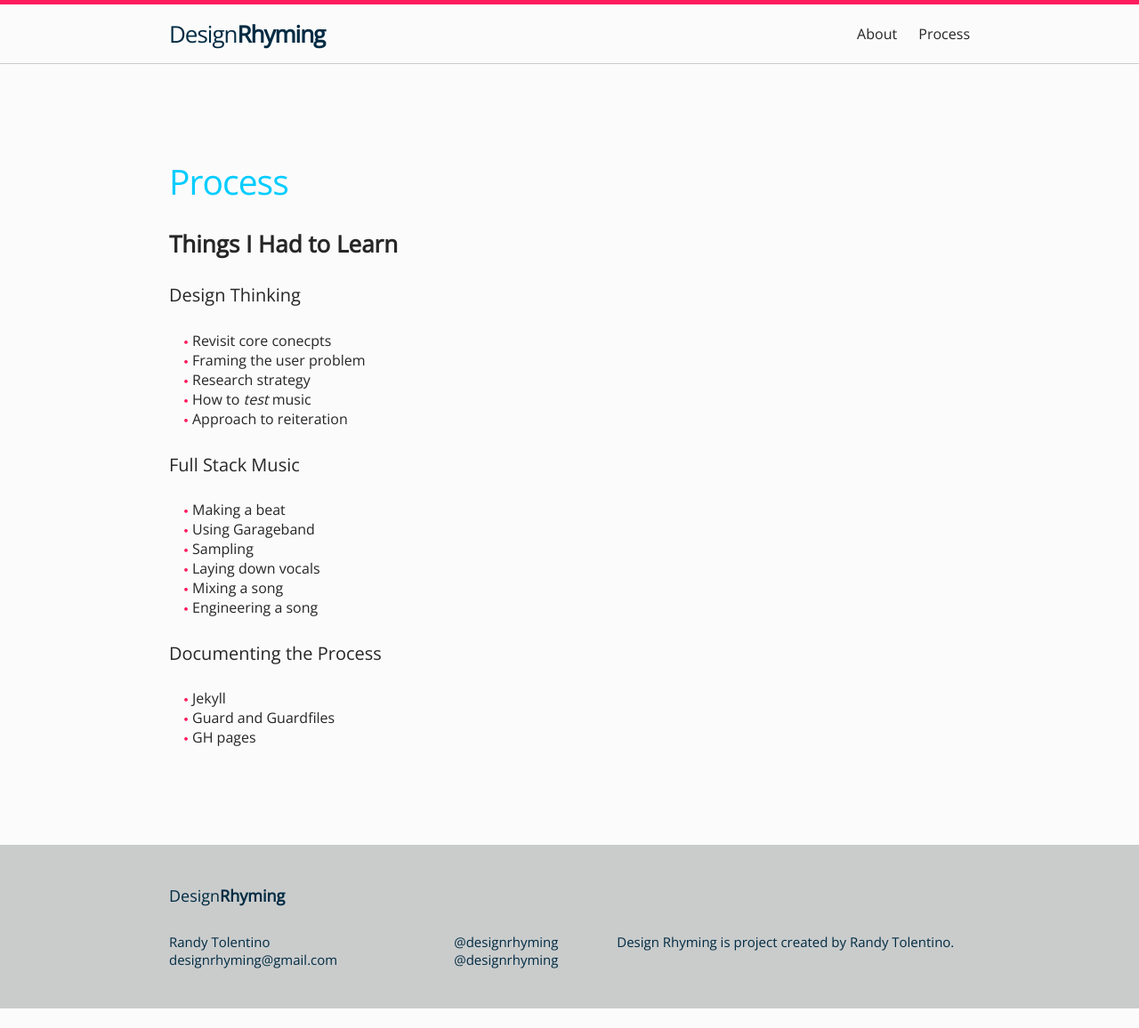
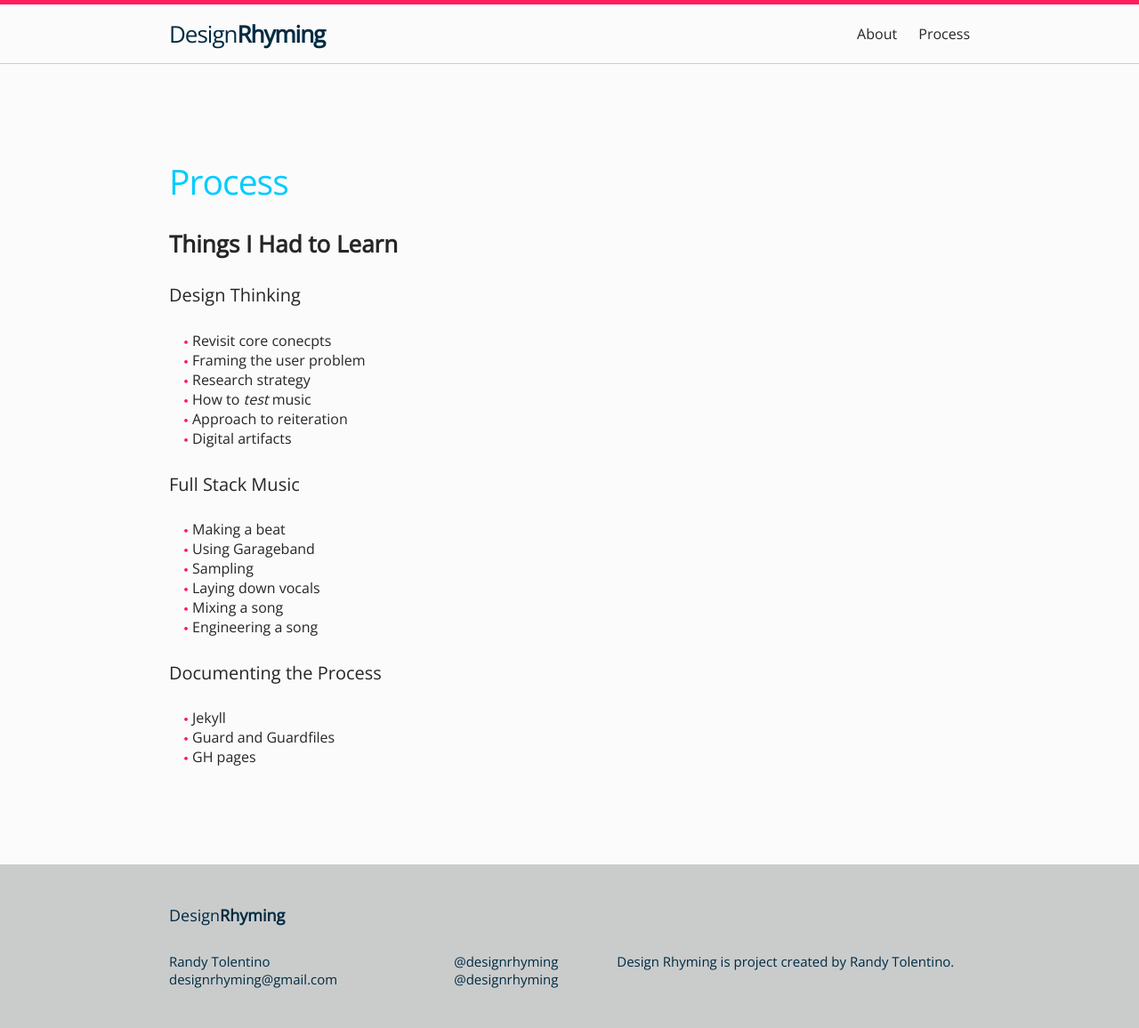
Before and after one commit to designrhyming/designrhyming, a Jekyll site: the page built from process.md, in a window 1280 px wide. Shown: the whole page at 89% size. Built offline with Jekyll 4.4.1, drawn with Linux system fonts in a browser that asks for light colours; before the commit the page ends 1134 px from its top, so only the background shows below that.

Commit message:
working at work

```diff
--- a/process.md
+++ b/process.md
@@ -12,6 +12,7 @@ permalink: /process/
   - Research strategy
   - How to *test* music
   - Approach to reiteration
+  - Digital artifacts
 
 #### Full Stack Music
   - Making a beat
```
Also changed, not shown: 3 other files.
